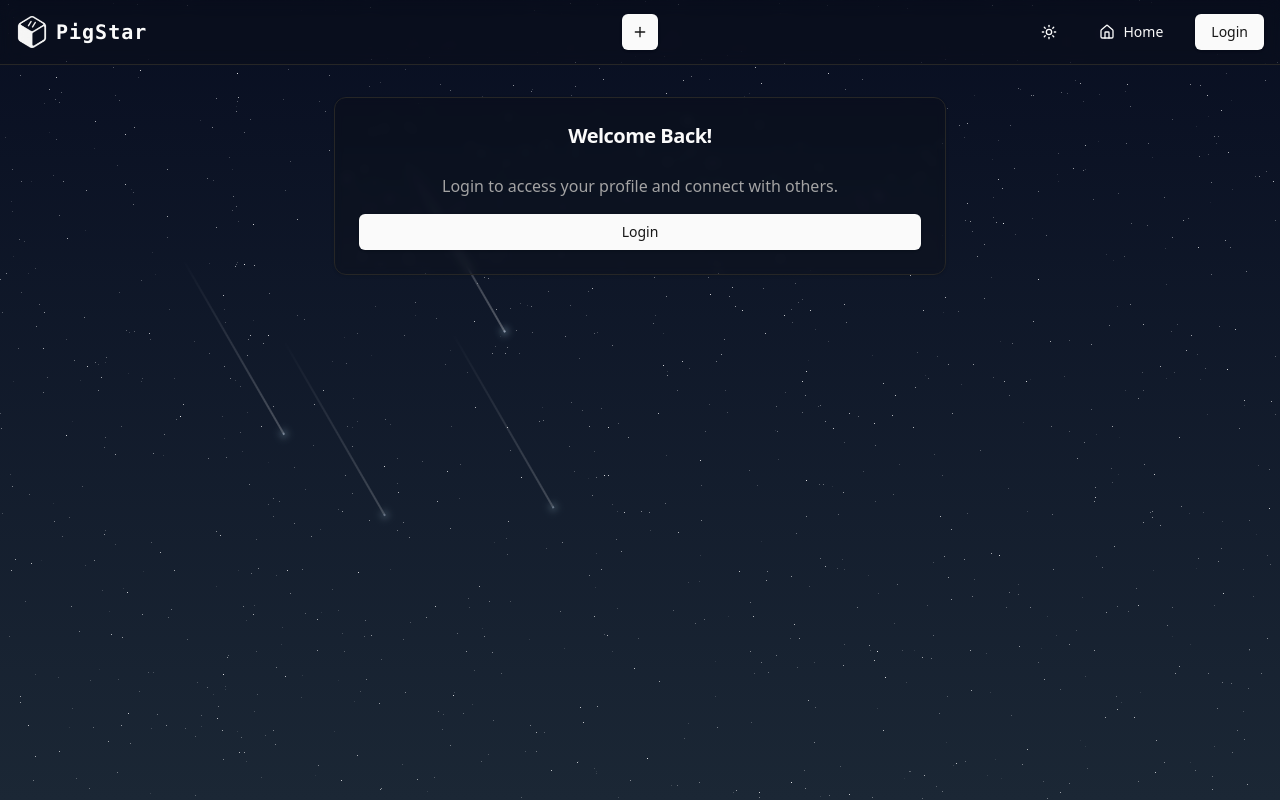
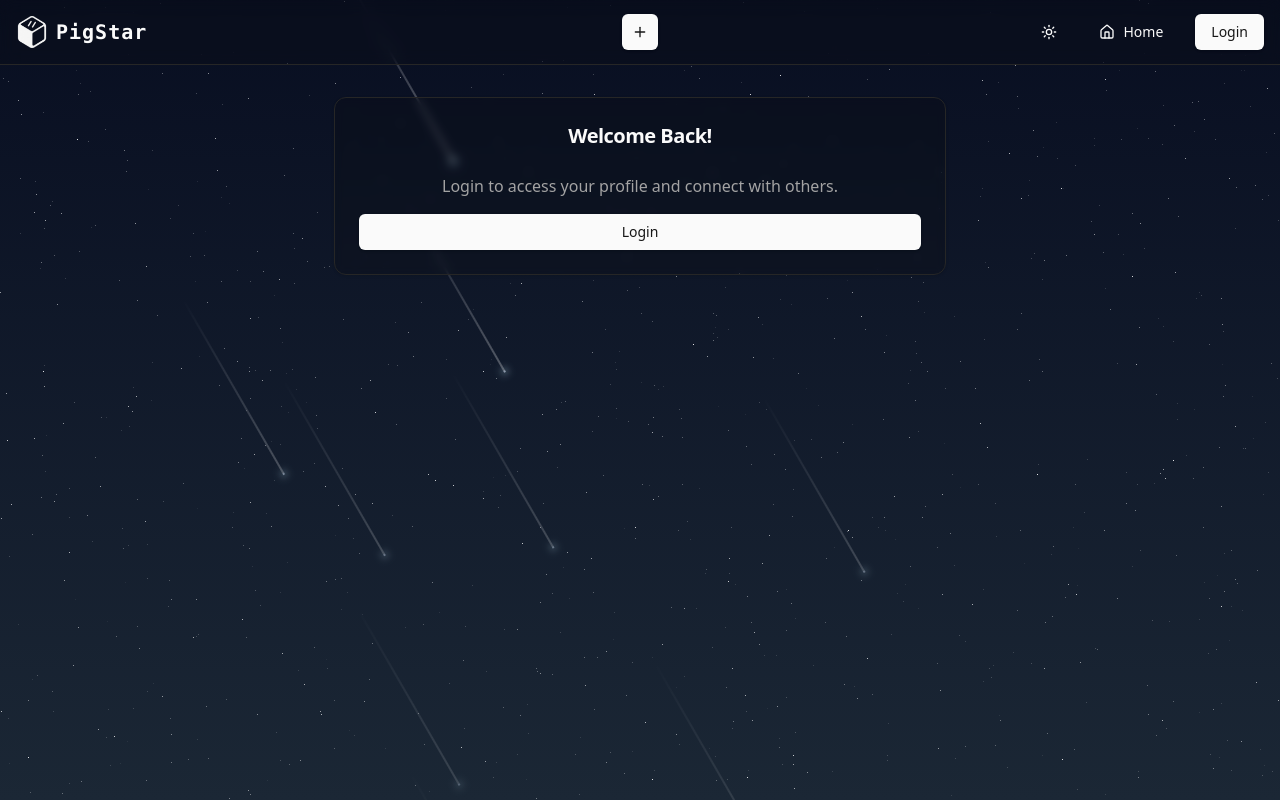
Before and after one commit to DamnScallion/pigstar, a Next.js app: page / in a window 1280 px wide. Both pictures are taken after a click on the button "Toggle theme". Built offline with nearby package versions, Linux system fonts and the light colour scheme; no server answers; the database is empty.

Commit message:
style: Increase Meteors num

```diff
--- a/src/components/SkyBackground.tsx
+++ b/src/components/SkyBackground.tsx
@@ -26,13 +26,11 @@ export const SkyBackground = () => {
   if (!mounted) return null;
 
   return (
-  <div
-    className={`pointer-events-none fixed inset-0 -z-10 transition-opacity duration-700 ${
-      visible ? "opacity-100" : "opacity-0"
-    } bg-gradient-to-b from-[#080e21] to-[#1b2735]`}
-  >
-      <StarField count={1200} clusters={10}/>
-  </div>
-);
-
+    <div
+      className={`pointer-events-none fixed inset-0 -z-10 transition-opacity duration-700 ${visible ? "opacity-100" : "opacity-0"
+        } bg-gradient-to-b from-[#080e21] to-[#1b2735]`}
+    >
+      <StarField count={999} clusters={9} />
+    </div>
+  );
 };
--- a/src/components/magicui/meteors.tsx
+++ b/src/components/magicui/meteors.tsx
@@ -14,7 +14,7 @@ interface MeteorsProps {
 }
 
 export const Meteors = ({
-  number = 10,
+  number = 20,
   minDelay = 0.2,
   maxDelay = 1.2,
   minDuration = 2,
@@ -29,7 +29,7 @@ export const Meteors = ({
   useEffect(() => {
     const styles = [...new Array(number)].map(() => ({
       "--angle": -angle + "deg",
-      top: "10%",
+      top: "15%",
       left: `calc(0% + ${Math.floor(Math.random() * window.innerWidth)}px)`,
       animationDelay: Math.random() * (maxDelay - minDelay) + minDelay + "s",
       animationDuration:
```
